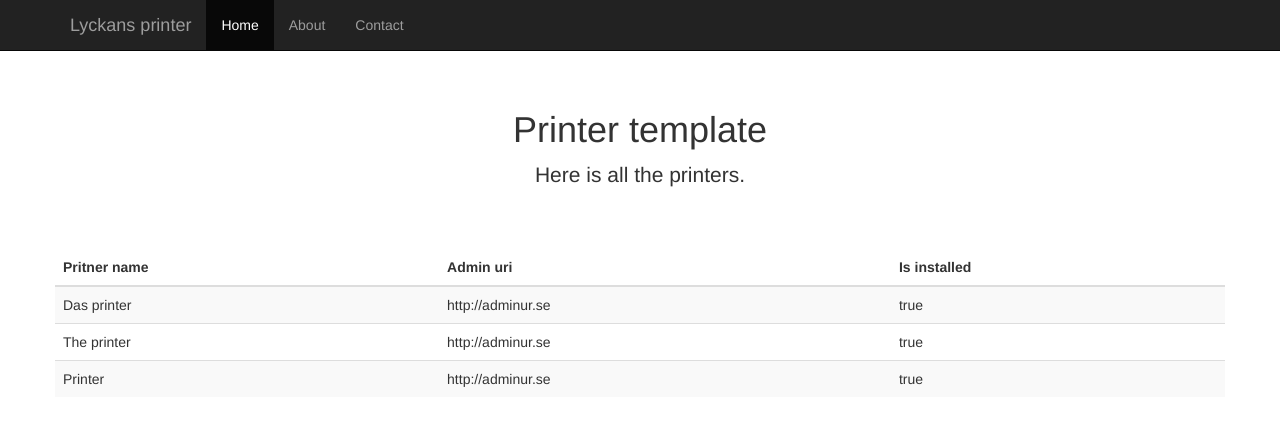
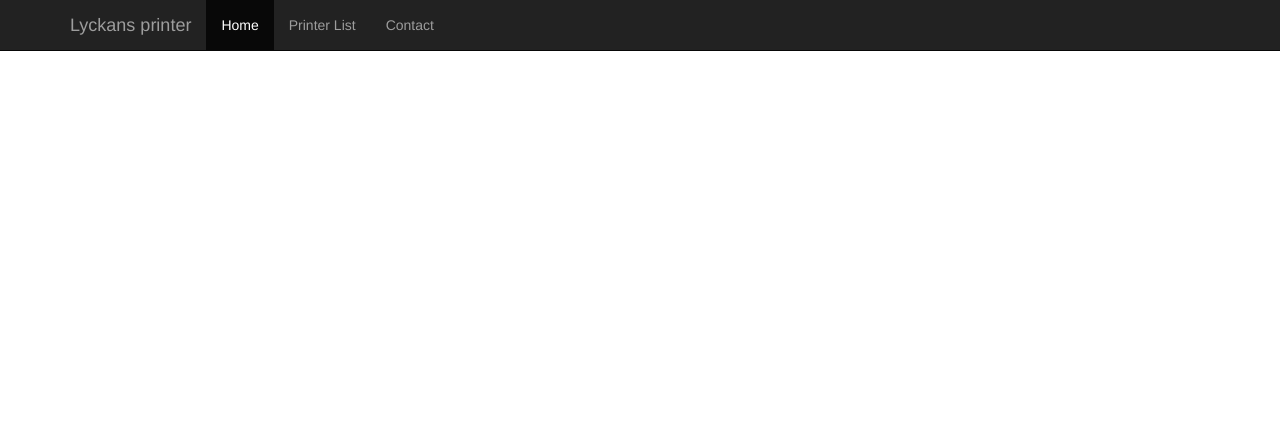
Before and after one commit to lyckan/printer, an Angular app: page / in a window 1280 px wide. Shown: the top 424 px of the page. Built offline with nearby package versions, Linux system fonts and the light colour scheme.

Commit message:
Added a menu

```diff
--- a/src/app/app.component.html
+++ b/src/app/app.component.html
@@ -12,15 +12,18 @@
     <div id="navbar" class="collapse navbar-collapse">
       <ul class="nav navbar-nav">
         <li class="active"><a href="#">Home</a></li>
-        <li><a href="#about">About</a></li>
+        <li><a routerLink="/printers">Printer List</a></li>
         <li><a href="#contact">Contact</a></li>
       </ul>
+
     </div><!--/.nav-collapse -->
   </div>
 </nav>
 
 <div class="container">
-  <div class="starter-template">
+  <router-outlet></router-outlet>
+</div>
+  <!--<div class="starter-template">
     <h1>Printer template</h1>
     <p class="lead">Here is all the printers.</p>
   </div>
@@ -31,3 +34,4 @@
     </div>
   </div>
 </div>
+-->
--- a/src/app/app.module.ts
+++ b/src/app/app.module.ts
@@ -5,6 +5,7 @@ import { NgModule } from '@angular/core';
 import { AppComponent } from './app.component';
 import { PrinterComponent } from './printer/printer.component';
 import { PrinterListComponent } from './printer-list/printer-list.component';
+import { AppRoutingModule } from './/app-routing.module';
 
 
 @NgModule({
@@ -14,7 +15,8 @@ import { PrinterListComponent } from './printer-list/printer-list.component';
     PrinterListComponent
   ],
   imports: [
-    BrowserModule
+    BrowserModule,
+    AppRoutingModule
   ],
   providers: [],
   bootstrap: [AppComponent]
```
Also changed, not shown: src/app/app-routing.module.ts (added, +18 -0 lines).
